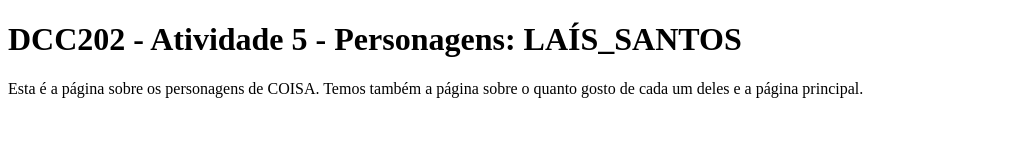
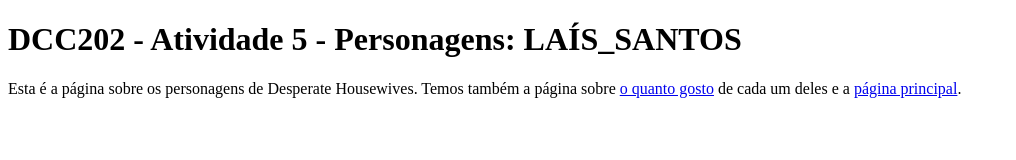
Before and after one commit to ufjf-dcc202/ufjf-dcc202-2023-3-b-atv5-laissantostz, a website: page personagens.html in a window 1280 px wide. Shown: the whole page, without its empty margins (0-1016 px from the left). Drawn offline with Linux system fonts and the light colour scheme.

Commit message:
cria âncoras na personagens.html

```diff
--- a/personagens.html
+++ b/personagens.html
@@ -8,7 +8,7 @@
 <body>
     <main>
         <h1>DCC202 - Atividade 5 - Personagens: LAÍS_SANTOS</h1>
-        <p>Esta é a página sobre os personagens de COISA. Temos também a página sobre o quanto gosto de cada um deles e a página principal.</p>
+        <p>Esta é a página sobre os personagens de Desperate Housewives. Temos também a página sobre <a href="preferencias.html">o quanto gosto</a> de cada um deles e a <a href="index.html">página principal</a>.</p>
     </main>
 </body>
 </html>
```
